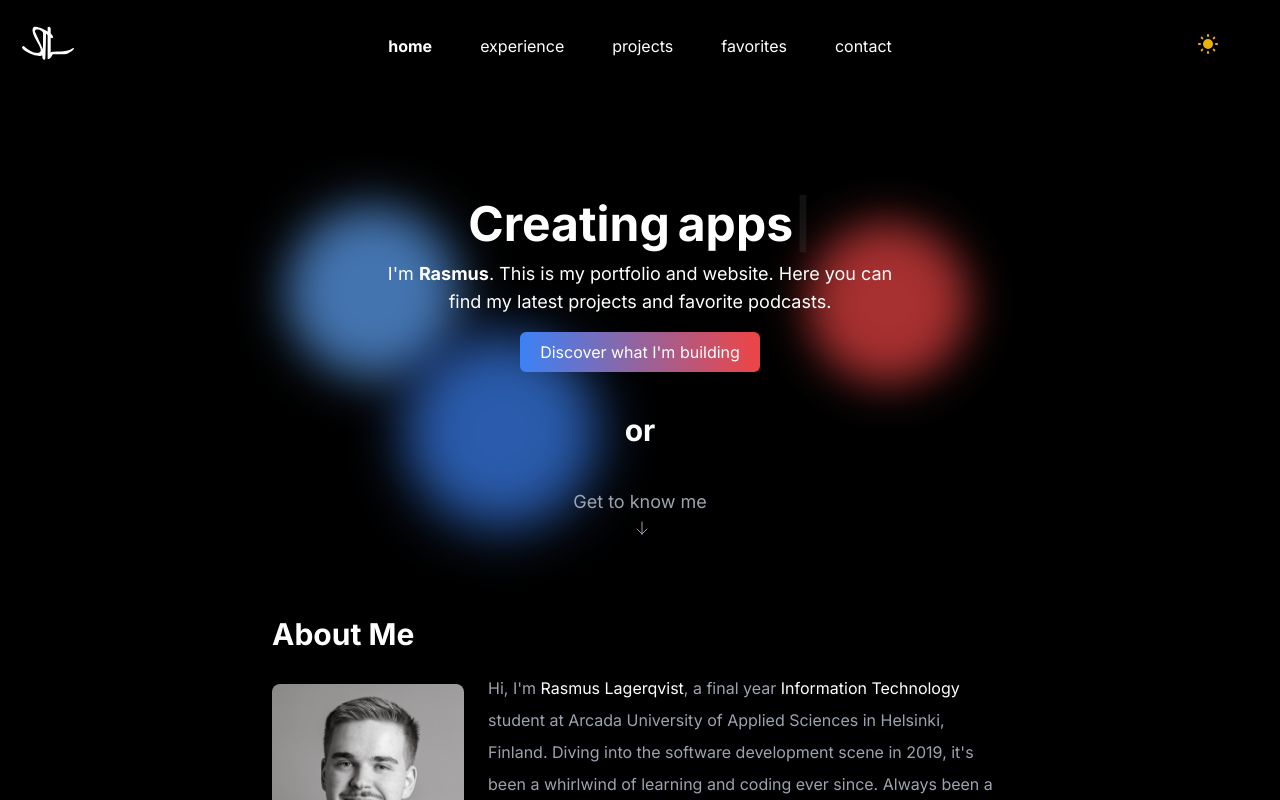
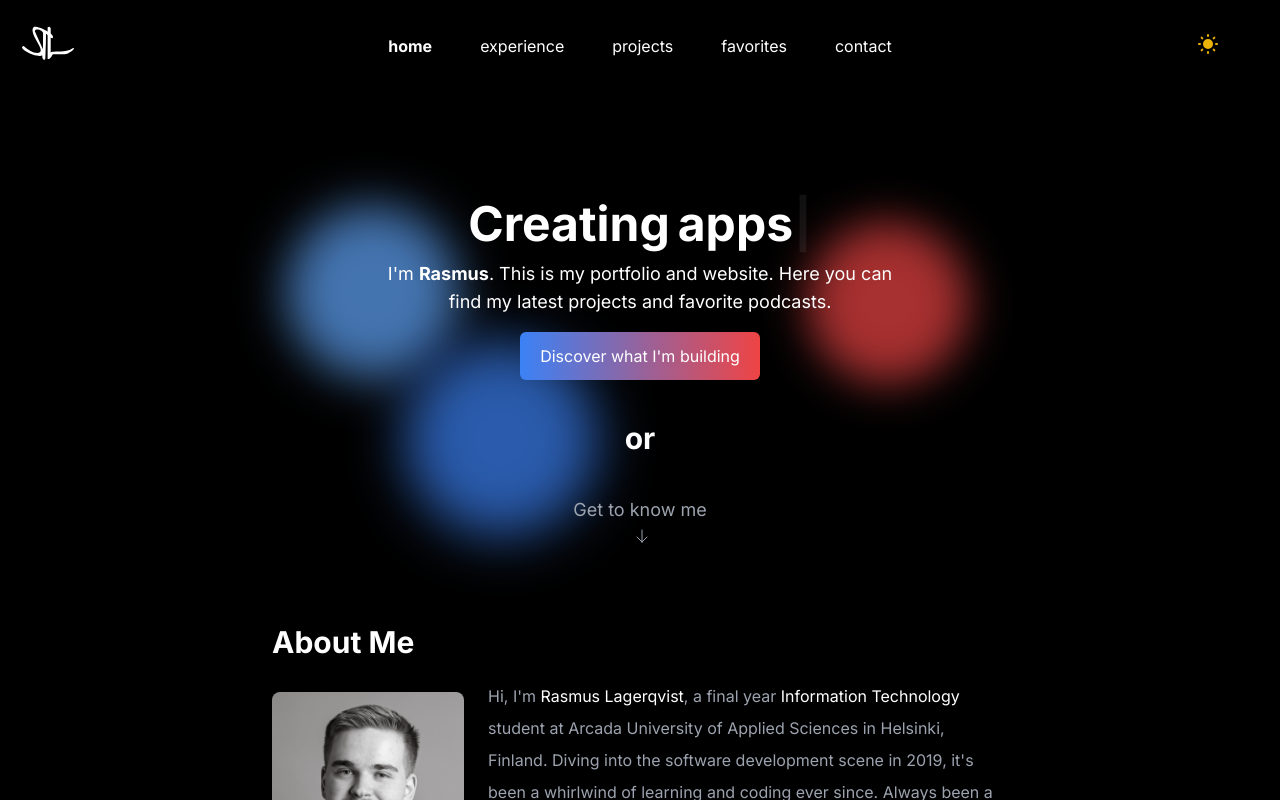
Before and after one commit to lagerqvr/web-portfolio, a Next.js app: page / in a window 1280 px wide. Shown: the top 800 px of the page. Built offline with nearby package versions, Linux system fonts and the light colour scheme.

Commit message:
Minor changes

```diff
--- a/app/page.tsx
+++ b/app/page.tsx
@@ -25,7 +25,7 @@ export default function Home() {
                 <TypingEffect />
               </h1>
               <p className="md:w-[525px] text-lg text-gray-700 dark:text-white pb-4" dangerouslySetInnerHTML={{ __html: data.about.hero.headings.introduction }}></p>
-              <button className='hover:shadow-form bg-gradient-to-r from-blue-500 to-red-500 rounded-md py-2 px-5 text-base text-white outline-none'>
+              <button className='hover:shadow-form bg-gradient-to-r from-blue-500 to-red-500 rounded-md py-3 px-5 text-base text-white outline-none'>
                 <Link href='/projects'>
                   {data.about.hero.headings.call_to_action_one}
                 </Link>
```
